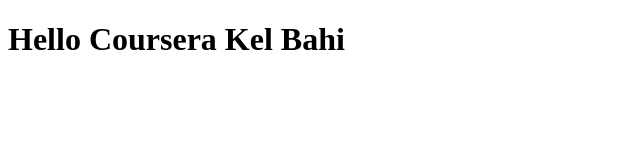
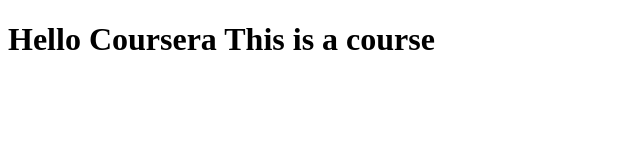
Before and after one commit to kelbahi/Coursera, a plain HTML site: page index.html in a window 1280 px wide. Shown: the whole page, without its empty margins (0-640 px from the left). Drawn offline with Linux system fonts and the light colour scheme.

Commit message:
new version of file

```diff
--- a/index.html
+++ b/index.html
@@ -5,6 +5,6 @@
     <title>Hellow Coursera</title>
   </head>
   <body>
-    <h1>Hello Coursera Kel Bahi</h1>
+    <h1>Hello Coursera This is a course</h1>
   </body>
 </html>
```
